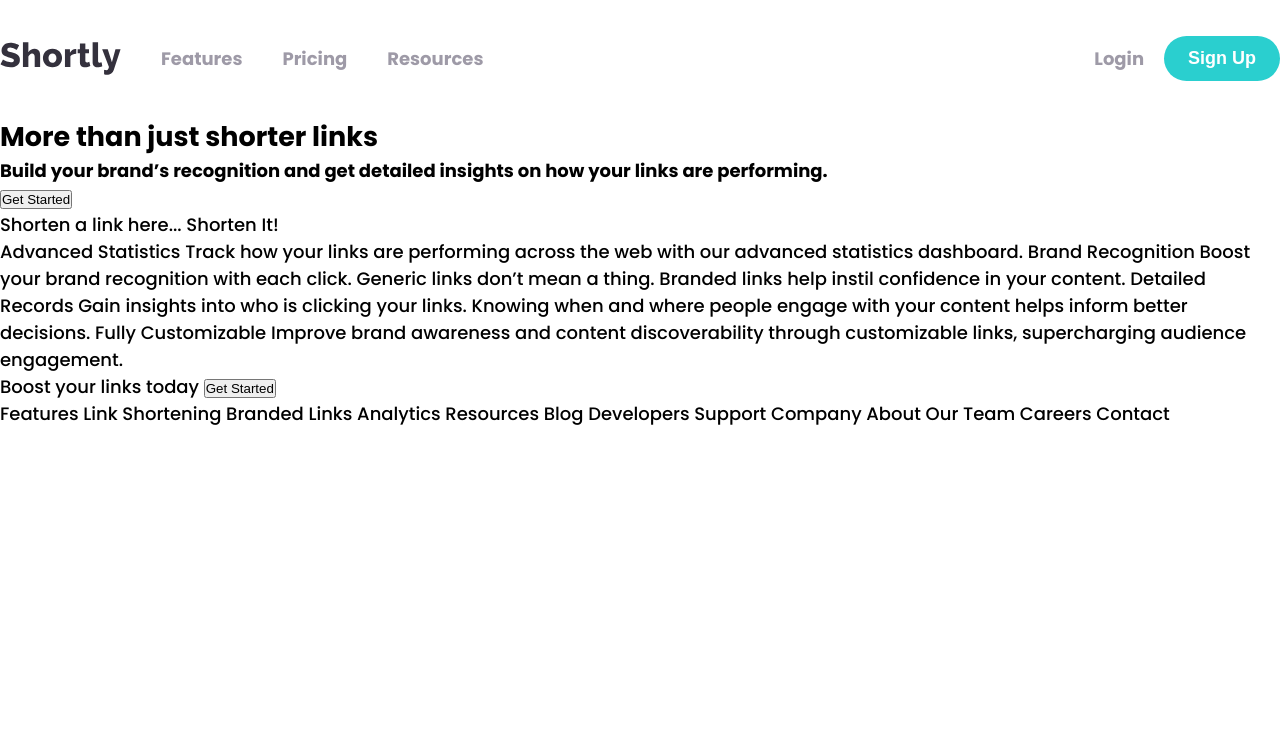
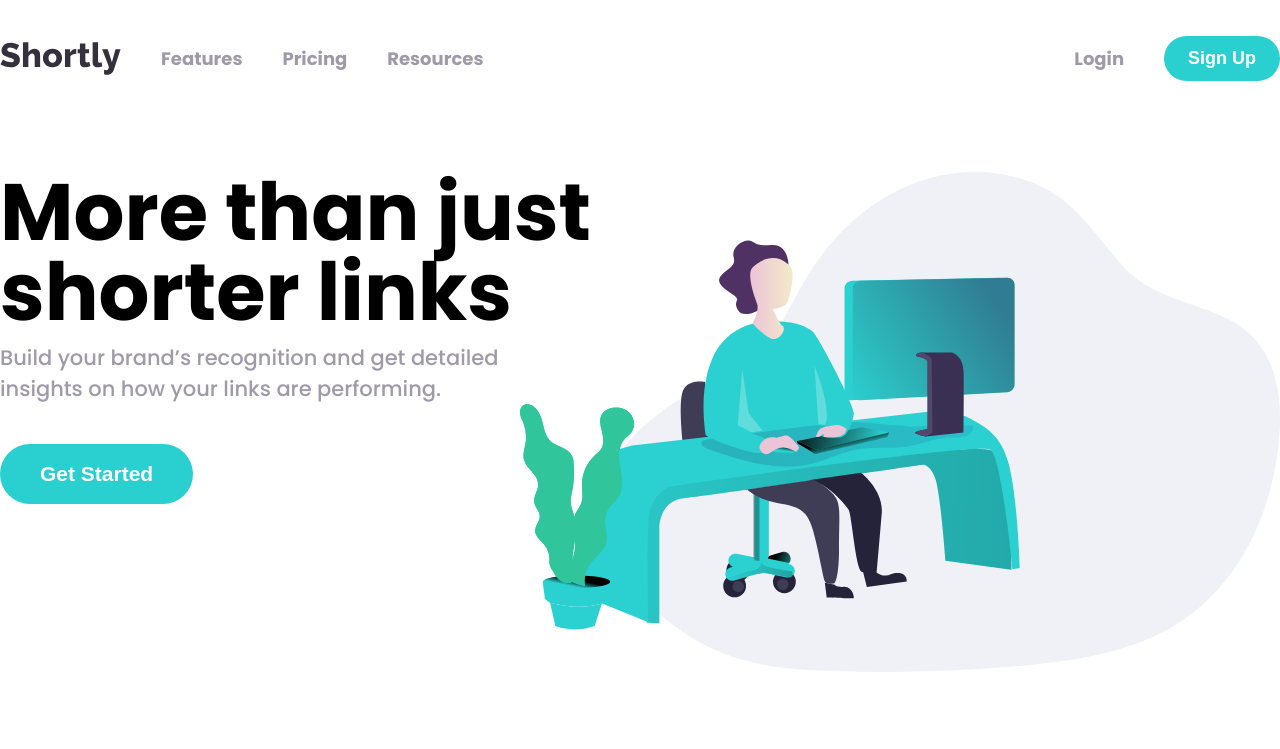
Before and after one commit to devil-geek/url-short, a Gatsby site: page / in a window 1280 px wide. Shown: the top 749 px of the page. Built offline with nearby package versions, Linux system fonts and the light colour scheme; Gatsby itself is replaced by a stand-in of ours.

Commit message:
added hero component styles

```diff
--- a/src/components/Hero/Hero.js
+++ b/src/components/Hero/Hero.js
@@ -1,17 +1,20 @@
 import React from "react"
-
+import { Container } from "../../shared/styles"
+import { StyledHero, LargeButton } from "./styles"
 const Hero = () => {
   return (
-    <div>
-      <h1>More than just shorter links</h1>
+    <StyledHero>
+      <Container>
+        <h1>More than just shorter links</h1>
 
-      <h4>
-        Build your brand’s recognition and get detailed insights on how your
-        links are performing.
-      </h4>
+        <h3>
+          Build your brand’s recognition and get detailed insights on how your
+          links are performing.
+        </h3>
 
-      <button>Get Started</button>
-    </div>
+        <LargeButton>Get Started</LargeButton>
+      </Container>
+    </StyledHero>
   )
 }
 
--- /dev/null
+++ b/src/components/Hero/styles.js
@@ -0,0 +1,30 @@
+import styled from "@emotion/styled"
+import background from "../../images/illustration-working.svg"
+import { Button } from "../../shared/styles"
+
+export const StyledHero = styled.section`
+  background: #fff url(${background}) no-repeat right top;
+  background-size: contain;
+  min-height: 50rem;
+  margin: 8rem 0;
+
+  h1 {
+    font-size: 8rem;
+    max-width: 600px;
+    line-height: 8rem;
+    margin-bottom: 1rem;
+  }
+
+  h3 {
+    font-size: 2.1rem;
+    max-width: 510px;
+    color: hsl(257, 7%, 63%);
+    font-weight: 300;
+  }
+`
+
+export const LargeButton = styled(Button)`
+  padding: 1.8rem 4rem;
+  font-size: 2.1rem;
+  margin: 4rem 0;
+`
--- a/src/components/Navbar/styles.js
+++ b/src/components/Navbar/styles.js
@@ -21,7 +21,7 @@ export const Menu = styled.div`
     padding: 2rem 0 2rem 4rem;
     text-decoration: none;
     &:hover {
-      color: hsl(0, 0%, 75%);
+      color: #000;
     }
   }
 `
@@ -35,10 +35,10 @@ export const Sign = styled.div`
   a {
     font-weight: 700;
     color: hsl(257, 7%, 63%);
-    padding: 2rem;
+    padding: 2rem 4rem 2rem 0;
     text-decoration: none;
     &:hover {
-      color: hsl(0, 0%, 75%);
+      color: #000;
     }
   }
 `
--- a/src/containers/Main/Main.js
+++ b/src/containers/Main/Main.js
@@ -9,10 +9,8 @@ const Main = () => {
   return (
     <main>
       <Navbar />
-      <section>
-        <Hero />
-        <Shortener />
-      </section>
+      <Hero />
+      <Shortener />
       <section>
         <Statics />
       </section>
--- a/src/shared/styles.js
+++ b/src/shared/styles.js
@@ -15,4 +15,5 @@ export const Button = styled.button`
   padding: 1.2rem 2.4rem;
   border-radius: 5rem;
   background: hsl(180, 66%, 49%);
+  cursor: pointer;
 `
```
Also changed, not shown: src/images/illustration-working.svg (added).
